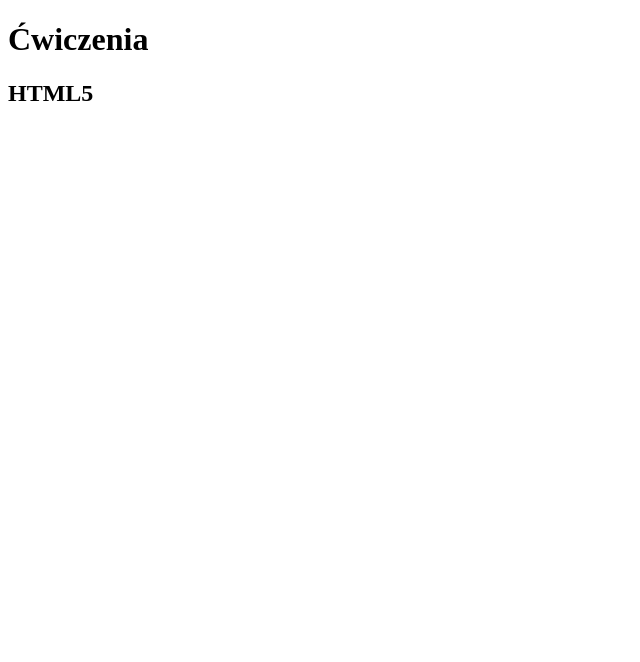
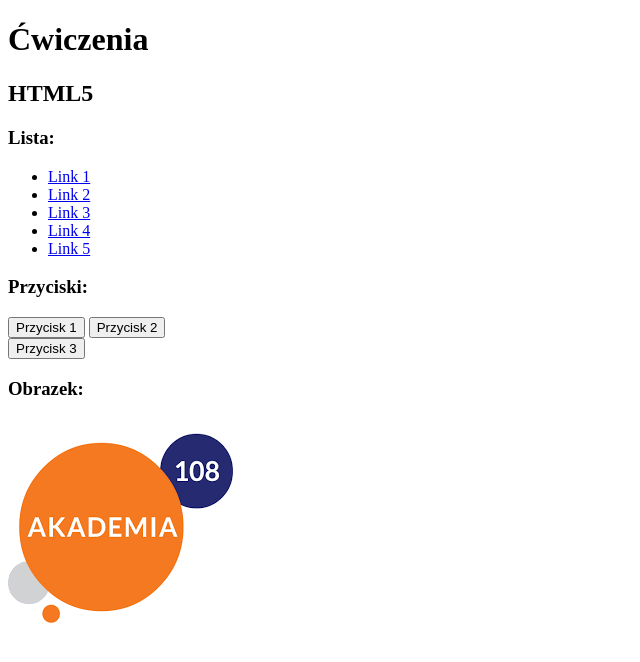
Before and after one commit to DawidGaleziewski/15984, a plain HTML site: page index.html in a window 1280 px wide. Shown: the whole page, without its empty margins (0-640 px from the left). Drawn offline with Linux system fonts and the light colour scheme.

Commit message:
added all elements requested in ticket

```diff
--- a/index.html
+++ b/index.html
@@ -10,5 +10,21 @@
     <h1>Ćwiczenia</h1>
     <h2>HTML5</h2>
 
+    <h3>Lista:</h3>
+    <ul>
+        <li><a href="https://www.google.com">Link 1</a></li>
+        <li><a href="https://www.google.com">Link 2</a></li>
+        <li><a href="https://www.google.com">Link 3</a></li>
+        <li><a href="https://www.google.com">Link 4</a></li>
+        <li><a href="https://www.google.com">Link 5</a></li>
+    </ul>
+
+    <h3>Przyciski:</h3>
+    <button>Przycisk 1</button>
+    <button>Przycisk 2</button><br>
+    <button>Przycisk 3</button>
+
+    <h3>Obrazek:</h3>
+    <img src="akademia108.png" alt="logo akademia108">
 </body>
 </html>
```
Also changed, not shown: akademia108.png (added).
